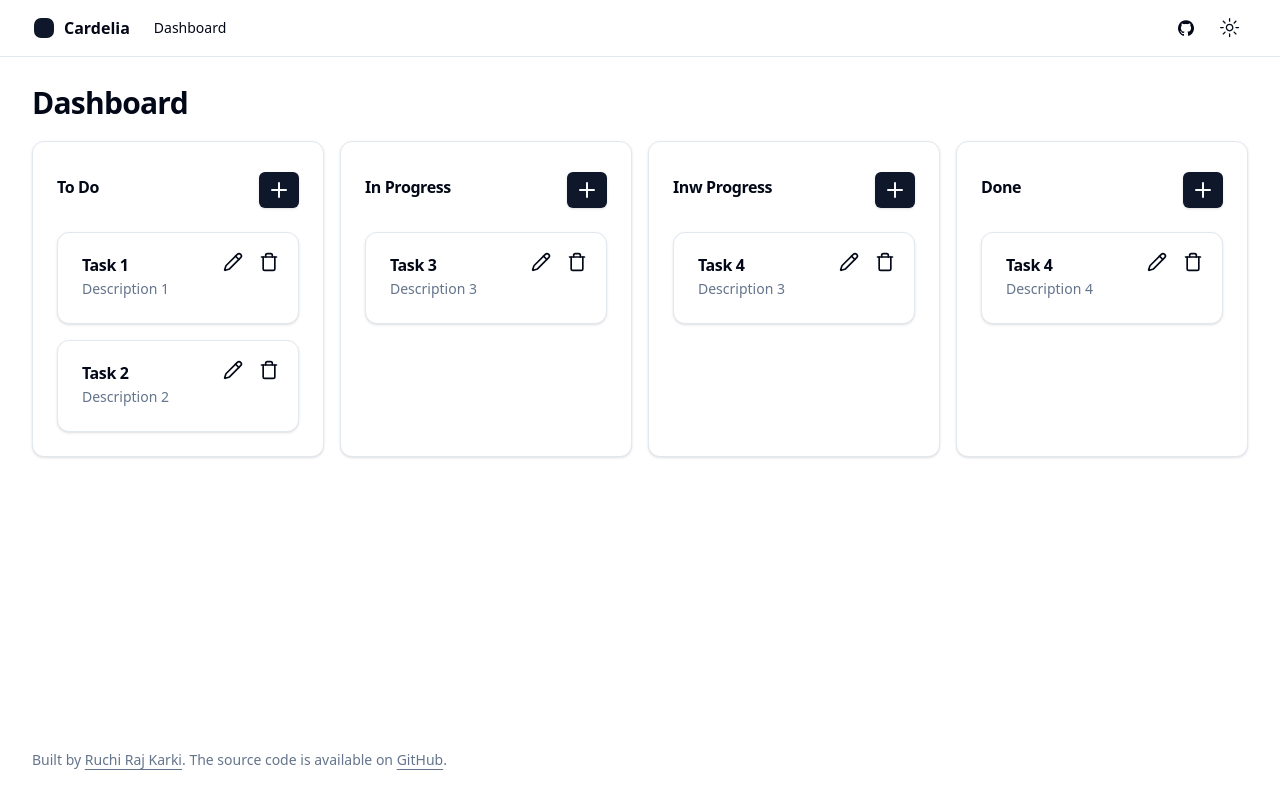
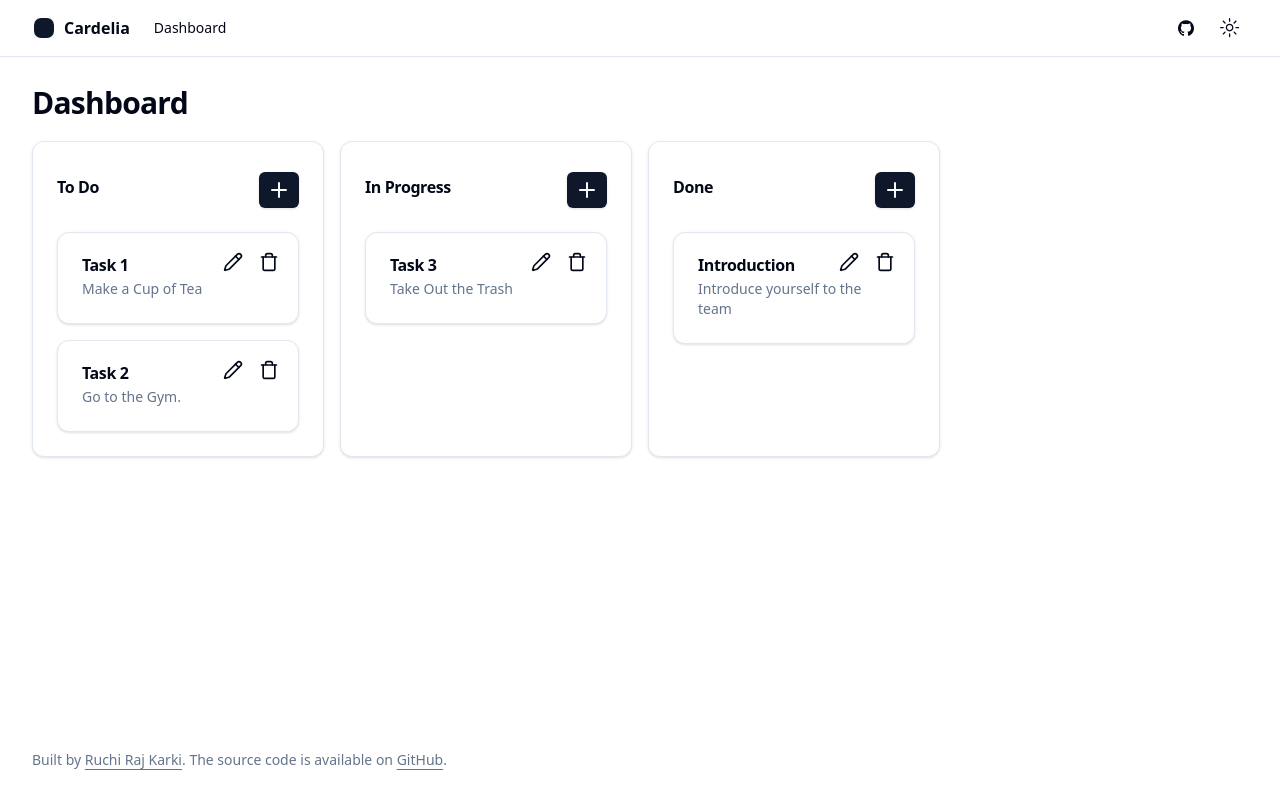
Before and after one commit to subashkarki68/Cardelia, a React (Vite) app: page / in a window 1280 px wide. Built offline with nearby package versions, Linux system fonts and the light colour scheme.

Commit message:
fix: modify column data

```diff
--- a/src/data/column-data.ts
+++ b/src/data/column-data.ts
@@ -8,13 +8,13 @@ export const columnData:TColumn[] = [
         {
             id: "1",
             title: "Task 1",
-            description: "Description 1",
+            description: "Make a Cup of Tea",
             columnId: "todo",
         },
         {
             id: "2",
             title: "Task 2",
-            description: "Description 2",
+            description: "Go to the Gym.",
             columnId: "todo",
         },
         ],
@@ -26,19 +26,7 @@ export const columnData:TColumn[] = [
         {
             id: "3",
             title: "Task 3",
-            description: "Description 3",
-            columnId: "in-progress",
-        },
-        ],
-    },
-    {
-        id: "inw-progress",
-        title: "Inw Progress",
-        items: [
-        {
-            id: "4",
-            title: "Task 4",
-            description: "Description 3",
+            description: "Take Out the Trash",
             columnId: "in-progress",
         },
         ],
@@ -49,8 +37,8 @@ export const columnData:TColumn[] = [
         items: [
         {
             id: "5",
-            title: "Task 4",
-            description: "Description 4",
+            title: "Introduction",
+            description: "Introduce yourself to the team",
             columnId: "done",
         },
         ],
```
